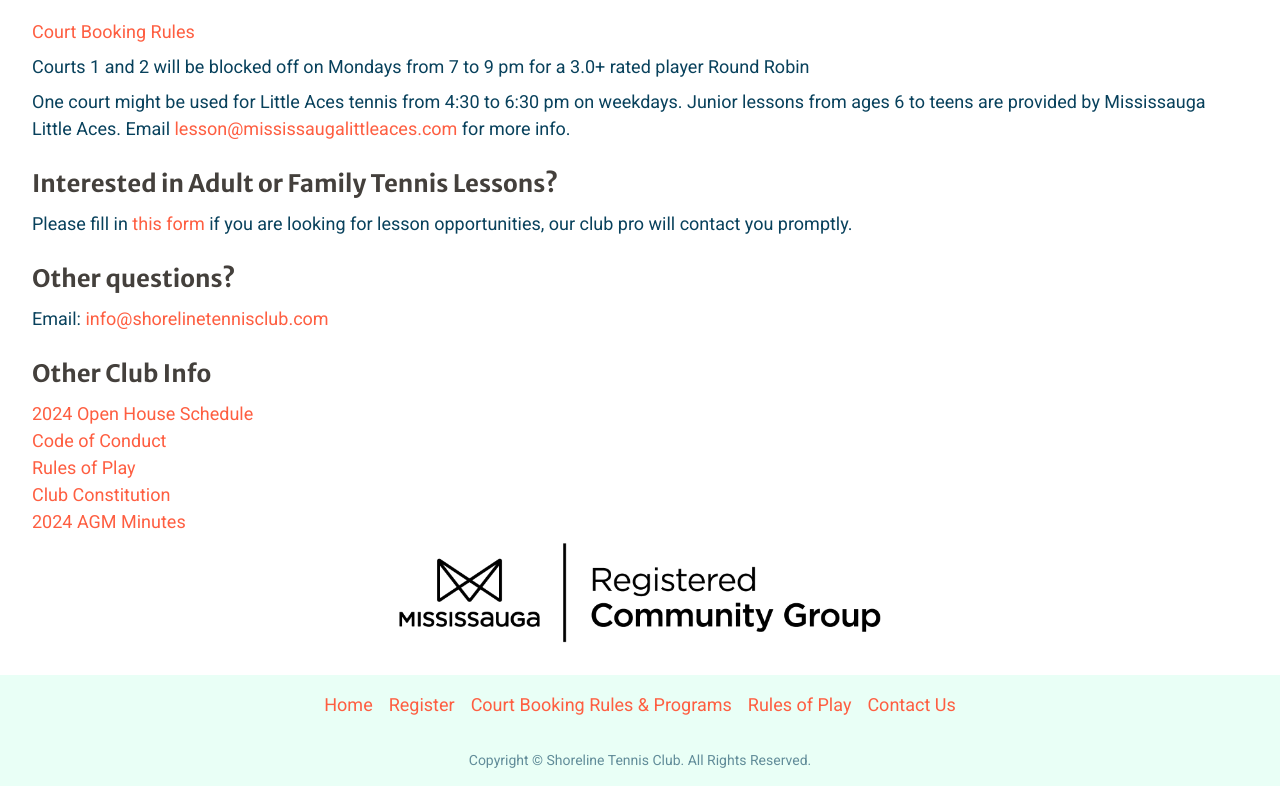
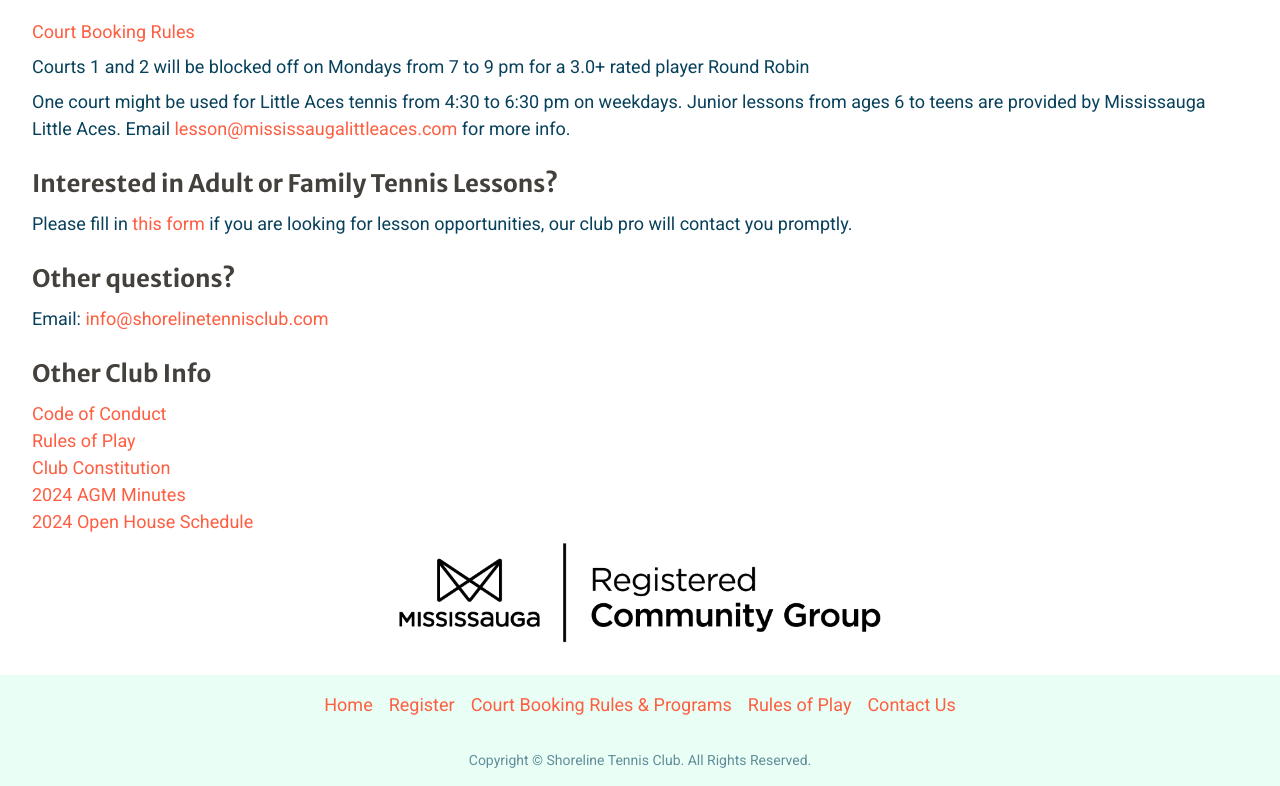
Before and after one commit to jpaas/www.shorelinetennisclub.com, a Next.js app: page / in a window 1280 px wide. Shown: the part 818-1604 px from the top of the page. Built offline with nearby package versions, Linux system fonts and the light colour scheme.

Commit message:
move open house schedule to bottom of list

```diff
--- a/src/app/page.tsx
+++ b/src/app/page.tsx
@@ -128,15 +128,6 @@ export default function Home() {
           <ul>
             <li>
               <Link
-                href="https://docs.google.com/document/d/1EVZp8rpK5aSdUS6u2E7THoE0wNm5w1gSZl66OvTBH_8/edit?usp=sharing"
-                rel="noreferrer"
-                target="_blank"
-              >
-                2024 Open House Schedule
-              </Link>
-            </li>
-            <li>
-              <Link
                 href="https://docs.google.com/document/d/1J_QCfNpp-GHO4ZTXmgjmwUq_iyJhCfrADcFyGu3TrkA/edit?usp=sharing"
                 rel="noreferrer"
                 target="_blank"
@@ -165,6 +156,15 @@ export default function Home() {
                 2024 AGM Minutes
               </Link>
             </li>
+            <li>
+              <Link
+                href="https://docs.google.com/document/d/1EVZp8rpK5aSdUS6u2E7THoE0wNm5w1gSZl66OvTBH_8/edit?usp=sharing"
+                rel="noreferrer"
+                target="_blank"
+              >
+                2024 Open House Schedule
+              </Link>
+            </li>
           </ul>
         </section>
 
```
